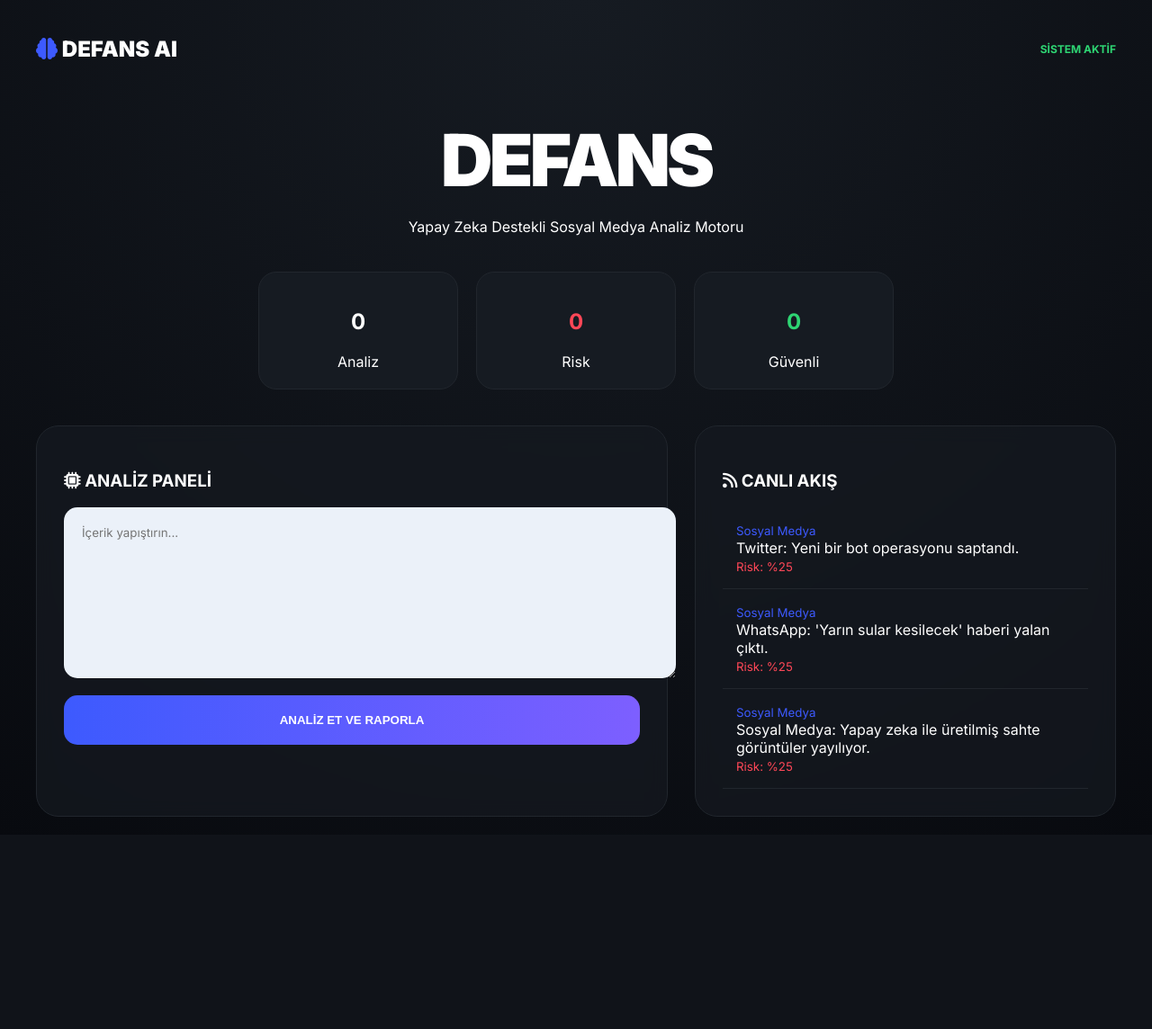
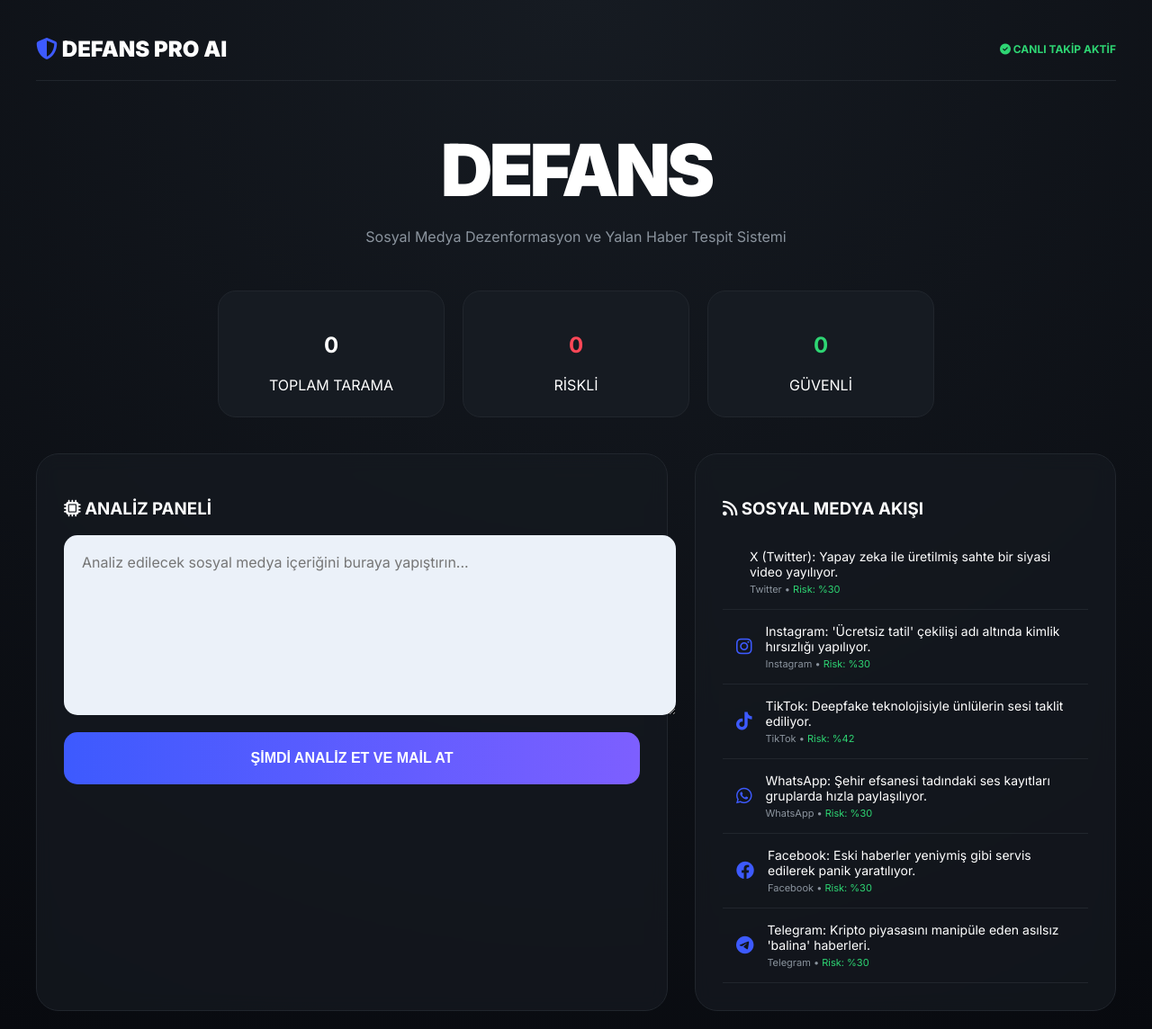
Before and after one commit to zumruduanka1/defans_16, a Flask app: page / in a window 1280 px wide. Shown: the whole page at 90% size. Before the commit the page ends 908 px from the top, so only its background shows below. Run offline with Flask 3, Linux system fonts and the light colour scheme.

Commit message:
defans ai full system

```diff
--- a/main.py
+++ b/main.py
@@ -9,32 +9,28 @@ from datetime import datetime
 app = Flask(__name__)
 CORS(app)
 
-# Global Sayaçlar (Sunucu çalıştığı sürece rakamları tutar)
-stats = {
-    "total": 0,
-    "risk": 0,
-    "safe": 0
-}
+# Sayaçlar
+stats = {"total": 0, "risk": 0, "safe": 0}
 
-# ENV YAPILANDIRMASI
+# AYARLAR (Render Panelinden Girilmeli)
 HF_TOKEN = os.getenv("HF_TOKEN")
-MAIL_USER = os.getenv("MAIL_USER")
-MAIL_PASS = os.getenv("MAIL_PASS")
-MAIL_TO = os.getenv("MAIL_TO")
+MAIL_USER = os.getenv("MAIL_USER") # Gmail adresin
+MAIL_PASS = os.getenv("MAIL_PASS") # 16 haneli Uygulama Şifresi
+MAIL_TO = os.getenv("MAIL_TO")     # Raporun gideceği diğer mail
 
-def ai_analysis_engine(text):
-    # Basit bir kelime bazlı puanlama + HF kontrolü
-    score = 25
-    bad_words = ["şok", "iddia", "ifşa", "gizlenen", "deepfake", "öldü", "manipülasyon"]
-    for word in bad_words:
-        if word in text.lower(): score += 15
+def ai_engine(text):
+    text_l = text.lower()
+    score = 30
+    triggers = ["şok", "iddia", "ifşa", "gizli", "flaş", "deepfake", "öldü", "yasak", "tıkla", "acil"]
+    for word in triggers:
+        if word in text_l: score += 12
 
     if HF_TOKEN:
         try:
-            API_URL = "https://api-inference.huggingface.co/models/facebook/bart-large-mnli"
+            url = "https://api-inference.huggingface.co/models/facebook/bart-large-mnli"
             headers = {"Authorization": f"Bearer {HF_TOKEN}"}
             payload = {"inputs": text, "parameters": {"candidate_labels": ["fake", "real"]}}
-            res = requests.post(API_URL, headers=headers, json=payload, timeout=5).json()
+            res = requests.post(url, headers=headers, json=payload, timeout=5).json()
             if 'scores' in res:
                 score = int(res['scores'][0] * 100) if res['labels'][0] == 'fake' else 20
         except: pass
@@ -43,19 +39,29 @@ def ai_analysis_engine(text):
     status = "🚨 Yüksek Risk" if score > 70 else ("⚠️ Şüpheli" if score > 45 else "✅ Güvenli")
     return score, status
 
-def send_ai_report(content, risk, status):
-    if not MAIL_USER or not MAIL_TO: return
+def send_mail(content, risk, status):
+    # Bilgiler eksikse göndermeyi deneme bile
+    if not MAIL_USER or not MAIL_PASS or not MAIL_TO:
+        print("HATA: Mail bilgileri eksik (MAIL_USER, MAIL_PASS veya MAIL_TO)")
+        return
+
     try:
-        msg = MIMEText(f"Analiz: {status}\nSkor: %{risk}\n\nİçerik:\n{content}", "plain", "utf-8")
-        msg["Subject"] = f"🤖 DEFANS RAPORU: %{risk} Risk"
-        msg["From"] = MAIL_USER
+        subject = f"🚨 DEFANS ANALİZ: %{risk} Risk"
+        body = f"İçerik: {content}\n\nDurum: {status}\nRisk Skoru: %{risk}\nTarih: {datetime.now()}"
+
+        msg = MIMEText(body, "plain", "utf-8")
+        msg["Subject"] = subject
+        msg["From"] = f"Defans Analiz <{MAIL_USER}>"
         msg["To"] = MAIL_TO
-        server = smtplib.SMTP("smtp.gmail.com", 587)
-        server.starttls()
+
+        # Gmail için en güvenli bağlantı metodu
+        server = smtplib.SMTP_SSL("smtp.gmail.com", 465)
         server.login(MAIL_USER, MAIL_PASS)
         server.sendmail(MAIL_USER, [MAIL_TO], msg.as_string())
         server.quit()
-    except: pass
+        print("BAŞARILI: Mail iletildi.")
+    except Exception as e:
+        print(f"SMTP HATASI: {str(e)}")
 
 @app.route("/")
 def home():
@@ -66,33 +72,32 @@ def analyze():
     global stats
     data = request.json
     content = data.get("text", "")
-    risk, status = ai_analysis_engine(content)
+    risk, status = ai_engine(content)
 
-    # Sayaçları Güncelle
     stats["total"] += 1
     if risk > 45: stats["risk"] += 1
     else: stats["safe"] += 1
 
-    send_ai_report(content, risk, status)
+    send_mail(content, risk, status)
 
-    return jsonify({
-        "risk": risk,
-        "status": status,
-        "current_stats": stats # Güncel rakamları frontend'e gönderiyoruz
-    })
+    return jsonify({"risk": risk, "status": status, "current_stats": stats})
 
 @app.route("/feed")
 def feed():
-    sim_data = [
-        "Twitter: Yeni bir bot operasyonu saptandı.",
-        "WhatsApp: 'Yarın sular kesilecek' haberi yalan çıktı.",
-        "Sosyal Medya: Yapay zeka ile üretilmiş sahte görüntüler yayılıyor."
+    # DAHA FAZLA KAYNAK EKLEDİM
+    sources = [
+        {"t": "X (Twitter): Yapay zeka ile üretilmiş sahte bir siyasi video yayılıyor.", "p": "Twitter"},
+        {"t": "Instagram: 'Ücretsiz tatil' çekilişi adı altında kimlik hırsızlığı yapılıyor.", "p": "Instagram"},
+        {"t": "TikTok: Deepfake teknolojisiyle ünlülerin sesi taklit ediliyor.", "p": "TikTok"},
+        {"t": "WhatsApp: Şehir efsanesi tadındaki ses kayıtları gruplarda hızla paylaşılıyor.", "p": "WhatsApp"},
+        {"t": "Facebook: Eski haberler yeniymiş gibi servis edilerek panik yaratılıyor.", "p": "Facebook"},
+        {"t": "Telegram: Kripto piyasasını manipüle eden asılsız 'balina' haberleri.", "p": "Telegram"}
     ]
     posts = []
-    for t in sim_data:
-        risk, _ = ai_analysis_engine(t)
-        posts.append({"text": t, "platform": "Sosyal Medya", "risk": risk})
+    for s in sources:
+        risk, _ = ai_engine(s['t'])
+        posts.append({"text": s['t'], "platform": s['p'], "risk": risk})
     return jsonify(posts)
 
 if __name__ == "__main__":
-    app.run(host="0.0.0.0", port=int(os.environ.get("PORT", 10000)))
+    app.run(debug=True)
--- a/templates/index.html
+++ b/templates/index.html
@@ -2,93 +2,88 @@
 <html lang="tr">
 <head>
     <meta charset="UTF-8">
-    <meta name="viewport" content="width=device-width, initial-scale=1.0">
-    <title>DEFANS PRO | AI</title>
+    <title>DEFANS PRO | Sosyal Medya Analiz</title>
     <link href="https://fonts.googleapis.com/css2?family=Inter:wght@400;700;900&display=swap" rel="stylesheet">
     <link rel="stylesheet" href="https://cdnjs.cloudflare.com/ajax/libs/font-awesome/6.4.0/css/all.min.css"/>
     <style>
-        :root { --bg: #080a0f; --card: #161b22; --border: #21262d; --blue: #3d5afe; --purple: #7d5fff; --danger: #ff4757; --success: #2ed573; }
+        :root { --bg: #080a0f; --card: #161b22; --border: #21262d; --blue: #3d5afe; --danger: #ff4757; --success: #2ed573; --gray: #8b949e; }
         body { background: radial-gradient(circle at top, #161b22, #080a0f); color: white; font-family: 'Inter', sans-serif; padding: 20px; margin: 0; }
         .container { max-width: 1200px; margin: auto; }
-        header { display: flex; justify-content: space-between; align-items: center; padding: 20px 0; }
-        .hero { text-align: center; margin: 40px 0; }
+        header { display: flex; justify-content: space-between; align-items: center; padding: 20px 0; border-bottom: 1px solid var(--border); }
+        .hero { text-align: center; margin: 50px 0; }
         .hero h1 { font-size: 80px; font-weight: 900; letter-spacing: -4px; margin: 0; }
         .stats { display: flex; justify-content: center; gap: 20px; margin-bottom: 40px; }
-        .stat-card { background: var(--card); border: 1px solid var(--border); padding: 20px; border-radius: 20px; min-width: 180px; text-align: center; }
+        .stat-card { background: var(--card); border: 1px solid var(--border); padding: 25px; border-radius: 20px; min-width: 200px; text-align: center; }
         .grid { display: grid; grid-template-columns: 1.2fr 0.8fr; gap: 30px; }
         .card { background: rgba(22, 27, 34, 0.7); border: 1px solid var(--border); padding: 30px; border-radius: 25px; backdrop-filter: blur(10px); }
-        textarea { width: 100%; background: #ebf1f9; border: none; padding: 20px; border-radius: 15px; color: #111; height: 150px; font-family: inherit; }
-        button { width: 100%; padding: 20px; border: none; border-radius: 15px; background: linear-gradient(90deg, var(--blue), var(--purple)); color: white; font-weight: 900; cursor: pointer; margin-top: 15px; }
-        .result-box { margin-top: 25px; padding: 20px; background: #0d1117; border-radius: 20px; border: 1px solid var(--border); display: none; text-align: center; }
-        .progress { height: 12px; background: #222; border-radius: 6px; margin: 15px 0; overflow: hidden; }
+        textarea { width: 100%; background: #ebf1f9; border: none; padding: 20px; border-radius: 15px; color: #111; font-size: 16px; height: 160px; font-family: inherit; }
+        button { width: 100%; padding: 20px; border: none; border-radius: 15px; background: linear-gradient(90deg, var(--blue), #7d5fff); color: white; font-weight: 900; cursor: pointer; margin-top: 15px; font-size: 16px; }
+        .result-box { margin-top: 25px; padding: 25px; background: #0d1117; border-radius: 20px; border: 1px solid var(--border); display: none; text-align: center; }
+        .progress { height: 12px; background: #222; border-radius: 6px; margin: 20px 0; overflow: hidden; }
         .bar { height: 100%; width: 0%; transition: 1.5s; background: var(--blue); }
-        .feed-item { padding: 15px; border-bottom: 1px solid var(--border); cursor: pointer; transition: 0.2s; }
+        .feed-item { padding: 15px; border-bottom: 1px solid var(--border); cursor: pointer; transition: 0.2s; display: flex; gap: 15px; align-items: center; }
         .feed-item:hover { background: rgba(255,255,255,0.05); }
     </style>
 </head>
 <body>
     <div class="container">
         <header>
-            <div style="font-weight: 800; font-size: 24px;"><i class="fa-solid fa-brain" style="color:var(--blue)"></i> DEFANS AI</div>
-            <div style="color:var(--success); font-weight: bold; font-size: 12px;">SİSTEM AKTİF</div>
+            <div style="font-weight: 800; font-size: 24px;"><i class="fa-solid fa-shield-halved" style="color:var(--blue)"></i> DEFANS PRO AI</div>
+            <div style="color:var(--success); font-weight: bold; font-size: 12px;"><i class="fa-solid fa-circle-check"></i> CANLI TAKİP AKTİF</div>
         </header>
 
         <section class="hero">
             <h1>DEFANS</h1>
-            <p style="color:var(--gray)">Yapay Zeka Destekli Sosyal Medya Analiz Motoru</p>
+            <p style="color:var(--gray)">Sosyal Medya Dezenformasyon ve Yalan Haber Tespit Sistemi</p>
         </section>
 
         <div class="stats">
-            <div class="stat-card"> <h2 id="total-val">0</h2> <span>Analiz</span> </div>
-            <div class="stat-card"> <h2 id="risk-val" style="color:var(--danger)">0</h2> <span>Risk</span> </div>
-            <div class="stat-card"> <h2 id="safe-val" style="color:var(--success)">0</h2> <span>Güvenli</span> </div>
+            <div class="stat-card"> <h2 id="total-val">0</h2> <span>TOPLAM TARAMA</span> </div>
+            <div class="stat-card"> <h2 id="risk-val" style="color:var(--danger)">0</h2> <span>RİSKLİ</span> </div>
+            <div class="stat-card"> <h2 id="safe-val" style="color:var(--success)">0</h2> <span>GÜVENLİ</span> </div>
         </div>
 
         <div class="grid">
             <div class="card">
                 <h3><i class="fa-solid fa-microchip"></i> ANALİZ PANELİ</h3>
-                <textarea id="userInput" placeholder="İçerik yapıştırın..."></textarea>
-                <button onclick="startAnalyze()">ANALİZ ET VE RAPORLA</button>
+                <textarea id="uInput" placeholder="Analiz edilecek sosyal medya içeriğini buraya yapıştırın..."></textarea>
+                <button onclick="run()">ŞİMDİ ANALİZ ET VE MAİL AT</button>
                 <div class="result-box" id="resBox">
-                    <div id="resTitle">Analiz Ediliyor...</div>
+                    <div id="resTitle" style="color: var(--gray);">Yapay Zeka İnceliyor...</div>
                     <div class="progress"><div class="bar" id="resBar"></div></div>
                     <div id="resStatus" style="font-size: 24px; font-weight: 900;"></div>
                 </div>
             </div>
             <div class="card">
-                <h3><i class="fa-solid fa-rss"></i> CANLI AKIŞ</h3>
-                <div id="feed">Taranıyor...</div>
+                <h3><i class="fa-solid fa-rss"></i> SOSYAL MEDYA AKIŞI</h3>
+                <div id="feedArea">Taranıyor...</div>
             </div>
         </div>
     </div>
 
     <script>
-        async function startAnalyze() {
-            const val = document.getElementById("userInput").value;
-            if(val.length < 5) return alert("İçerik girin!");
-
+        async function run() {
+            const val = document.getElementById("uInput").value;
+            if(val.length < 5) return alert("Lütfen içerik girin!");
             document.getElementById("resBox").style.display = "block";
 
             const res = await fetch("/analyze", {
-                method: "POST",
-                headers: {"Content-Type": "application/json"},
+                method: "POST", headers: {"Content-Type": "application/json"},
                 body: JSON.stringify({text: val})
             });
             const data = await res.json();
 
-            // Ekrandaki Yazıları Güncelle
-            document.getElementById("resBar").style.width = data.risk + "%";
-            document.getElementById("resStatus").innerText = data.status;
-            document.getElementById("resTitle").innerText = "Risk Skoru: %" + data.risk;
-
-            // Sunucudan gelen gerçek sayaç rakamlarını güncelle
             document.getElementById("total-val").innerText = data.current_stats.total;
             document.getElementById("risk-val").innerText = data.current_stats.risk;
             document.getElementById("safe-val").innerText = data.current_stats.safe;
 
-            let c = data.risk > 70 ? "var(--danger)" : (data.risk > 45 ? "var(--warning)" : "var(--success)");
-            document.getElementById("resBar").style.background = c;
-            document.getElementById("resStatus").style.color = c;
+            document.getElementById("resBar").style.width = data.risk + "%";
+            document.getElementById("resStatus").innerText = data.status;
+            document.getElementById("resTitle").innerText = "Tespit Skoru: %" + data.risk;
+
+            let color = data.risk > 70 ? "var(--danger)" : (data.risk > 45 ? "#f39c12" : "var(--success)");
+            document.getElementById("resBar").style.background = color;
+            document.getElementById("resStatus").style.color = color;
         }
 
         async function loadFeed() {
@@ -96,12 +91,18 @@
             const data = await res.json();
             let html = "";
             data.forEach(i => {
-                html += `<div class="feed-item" onclick="document.getElementById('userInput').value='${i.text}';">
-                    <small style="color:var(--blue)">${i.platform}</small><br>${i.text}<br>
-                    <small style="color:var(--danger)">Risk: %${i.risk}</small>
+                let icon = i.platform == "Twitter" ? "fa-x-twitter" : ("fa-"+i.platform.toLowerCase());
+                html += `<div class="feed-item" onclick="document.getElementById('uInput').value='${i.text}';">
+                    <i class="fa-brands ${icon}" style="font-size: 20px; color:var(--blue)"></i>
+                    <div>
+                        <div style="font-size: 14px;">${i.text}</div>
+                        <div style="font-size: 11px; margin-top: 4px; color: var(--gray)">
+                            ${i.platform} • <span style="color: ${i.risk > 50 ? 'var(--danger)':'var(--success)'}">Risk: %${i.risk}</span>
+                        </div>
+                    </div>
                 </div>`;
             });
-            document.getElementById("feed").innerHTML = html;
+            document.getElementById("feedArea").innerHTML = html;
         }
         loadFeed();
     </script>
```
